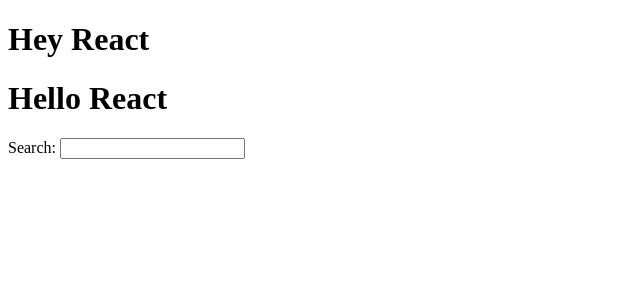
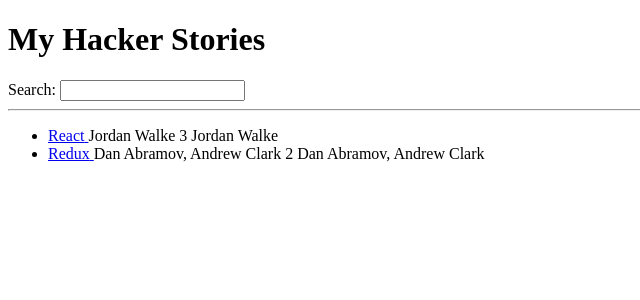
Before and after one commit to HeshamaMohamed/Books-Documentation, a React (Vite) app in the folder The Road To React/hacker-stories/: page / in a window 1280 px wide. Shown: the top 300 px of the page, without its empty margins (0-640 px from the left). Built offline with nearby package versions, Linux system fonts and the light colour scheme.

Commit message:
Fundamentals of React: Lists in React

```diff
--- a/The Road To React/hacker-stories/src/App.jsx
+++ b/The Road To React/hacker-stories/src/App.jsx
@@ -1,20 +1,48 @@
-import { useState } from 'react'
-import reactLogo from './assets/react.svg'
-import './App.css'
 
-const welcome = {title: 'React', greeting: 'Hey'}
-function getTitle(title){
-  return title;
-}
+import * as React from 'react'
+
+const list = [
+  {
+    title: 'React',
+    url: 'https://reactjs.org/',
+    author: 'Jordan Walke',
+    num_comments: 3,
+    points: 4,
+    objectID: 0,
+  },
+  {
+    title: 'Redux',
+    url: 'https://redux.js.org/',
+    author: 'Dan Abramov, Andrew Clark',
+    num_comments: 2,
+    points: 5,
+    objectID: 1,
+  }
+]
 
 function App() {
   return (
     <div>
-      <h1>{welcome.greeting} {welcome.title}</h1>
-      <h1>{getTitle('Hello React')}</h1>
+      <h1>My Hacker Stories</h1>
 
       <label htmlFor="search">Search: </label>
       <input id="search" type="text"/>
+
+      <hr />
+
+      <ul>
+        {list.map((item) =>
+          <li key={item.objectID}>
+            <span>
+              <a href={item.url}>{item.title} </a>
+            </span>
+            <span>{item.author} </span>
+            <span>{item.num_comments} </span>
+            <span>{item.author} </span>
+          </li>
+          )
+        }
+      </ul>
     </div>
   )
 }
```
